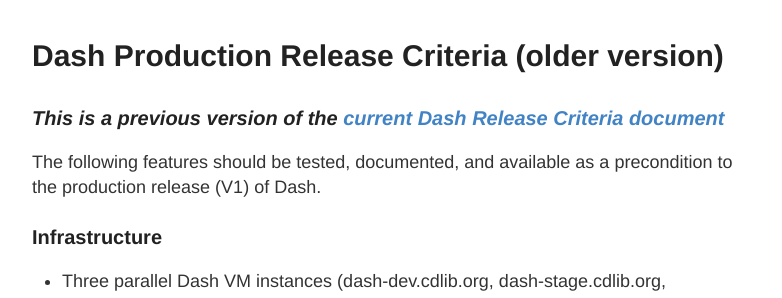
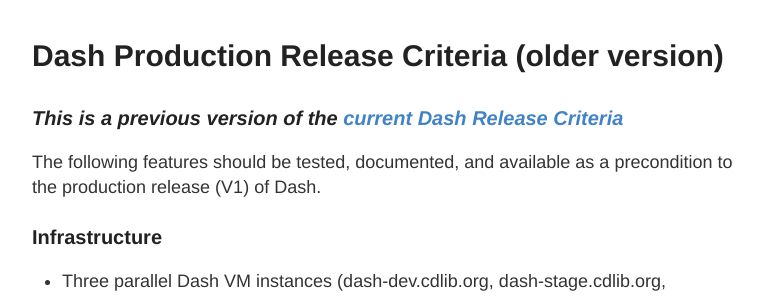
Before and after one commit to CDLUC3/dash, a Jekyll site: the page built from release-criteria-old.md, in a window 1280 px wide and 900 px high. Shown: the part 131-429 px from the top of the window, without its empty margins (248-1030 px from the left). Built offline with Jekyll 4.4.1, drawn with Linux system fonts in a browser that asks for light colours.

Commit message:
Update release-criteria-old.md

```diff
--- a/release-criteria-old.md
+++ b/release-criteria-old.md
@@ -4,7 +4,7 @@
 permalink: /release-criteria-old/
 ---
 
-### _This is a previous version of the [current Dash Release Criteria document](http://cdluc3.github.io/dash/release-criteria/)_
+### _This is a previous version of the [current Dash Release Criteria](http://cdluc3.github.io/dash/release-criteria/)_
 
 The following features should be tested, documented, and available as a precondition to the production release (V1) of Dash.
 
```
